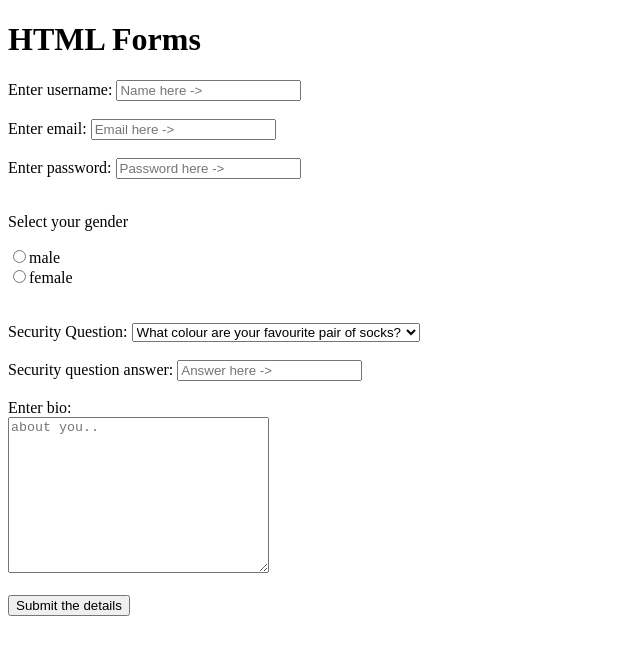
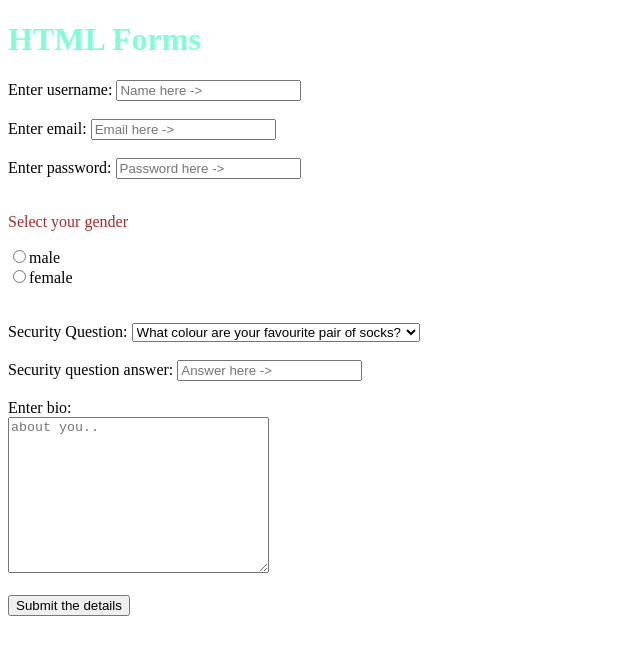
Before and after one commit to LKalana/htmlcss_tutorial, a plain HTML site: page index.html in a window 1280 px wide. Shown: the whole page, without its empty margins (0-640 px from the left). Drawn offline with Linux system fonts and the light colour scheme.

Commit message:
CSS added and linked

```diff
--- a/index.html
+++ b/index.html
@@ -1,6 +1,8 @@
 <!DOCTYPE html>
 <html>
   <head>
+    <!--Linking CSS-->
+    <link rel="stylesheet" href="styles.css">
     <title>hello Webpage</title>
   </head>
   <body>
@@ -38,7 +40,6 @@
       <textarea name="bio" id="bio" cols="30" rows="10" placeholder="about you.."></textarea>
       <br><br>
       <input type="submit" id="submit" value="Submit the details" name="submit">
-
   </form>
   </body>
 </html>
--- /dev/null
+++ b/styles.css
@@ -0,0 +1,6 @@
+h1{
+  color: aquamarine;
+}
+p{
+  color: brown;
+}
```
Also changed, not shown: about.html (added).
